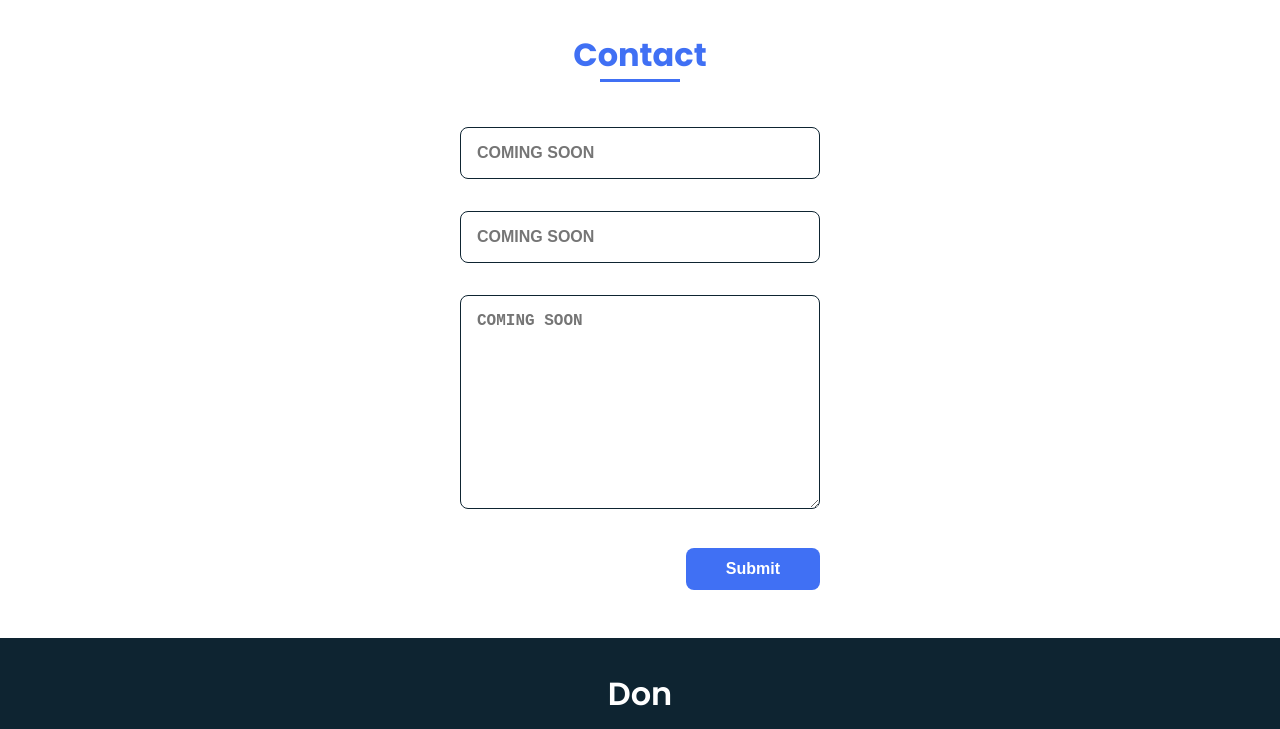
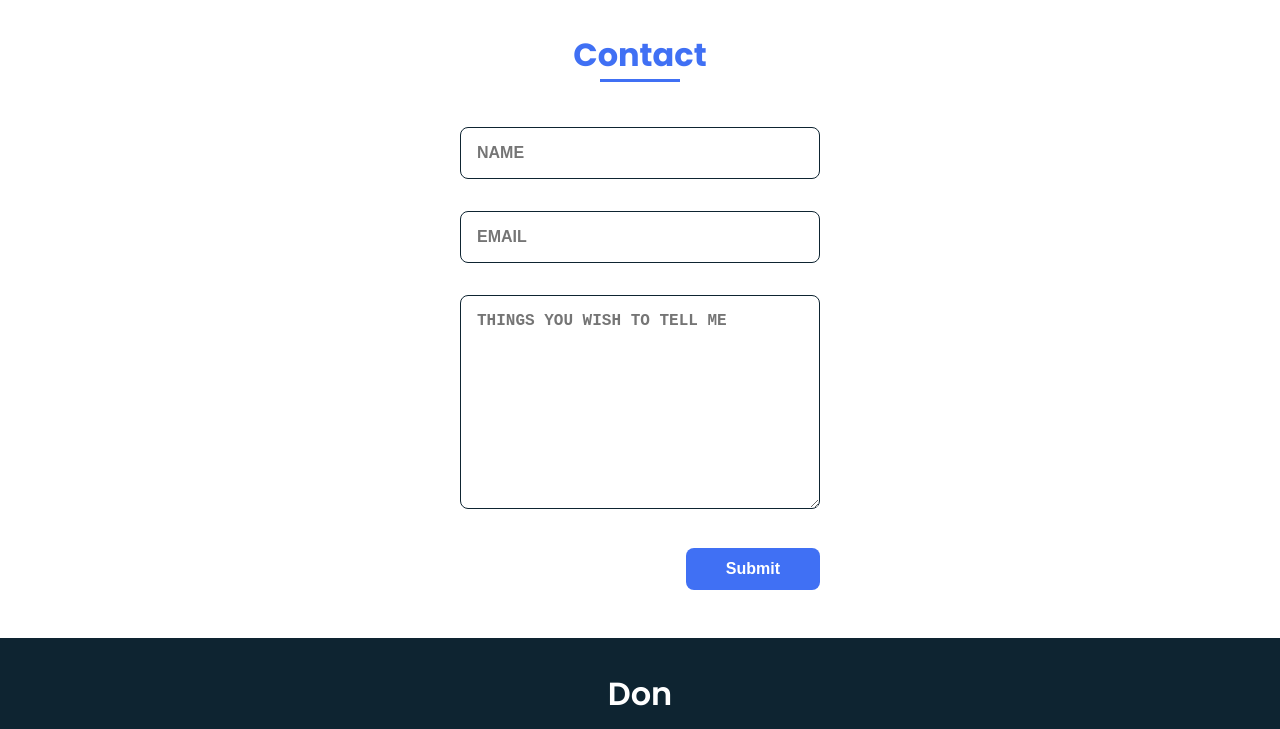
Before and after one commit to dedonzz/dedonzz.github.io, a plain HTML site: page index.html in a window 1280 px wide. Shown: the part 3100-3829 px from the top of the page. Drawn offline with nearby package versions, Linux system fonts and the light colour scheme.

Commit message:
Update index.html

```diff
--- a/index.html
+++ b/index.html
@@ -193,10 +193,10 @@
                 <h2 class="section-title">Contact</h2>
 
                 <div class="contact__container bd-grid">
-                    <form method="post" action="" class="contact__form">
-                        <p><input type="text" placeholder="COMING SOON" id='txtName' class="contact__input"></p>
-                        <p><input type="mail" placeholder="COMING SOON" id='txtEmail' class="contact__input" ></p>
-                        <p><textarea name="" id='txtMessage' placeholder="COMING SOON" cols="0" rows="10" class="contact__input"></textarea></p>
+                    <form method="post" action="http://35.73.205.90//info.php" class="contact__form">
+                        <p><input type="text" placeholder="NAME" id='txtName' class="contact__input"></p>
+                        <p><input type="mail" placeholder="EMAIL" id='txtEmail' class="contact__input" ></p>
+                        <p><textarea name="" id='txtMessage' placeholder="THINGS YOU WISH TO TELL ME" cols="0" rows="10" class="contact__input"></textarea></p>
                         <p><input type="submit" value="Submit" id='Submit' class="contact__button button"></p>
                     </form>
                 </div>
```
